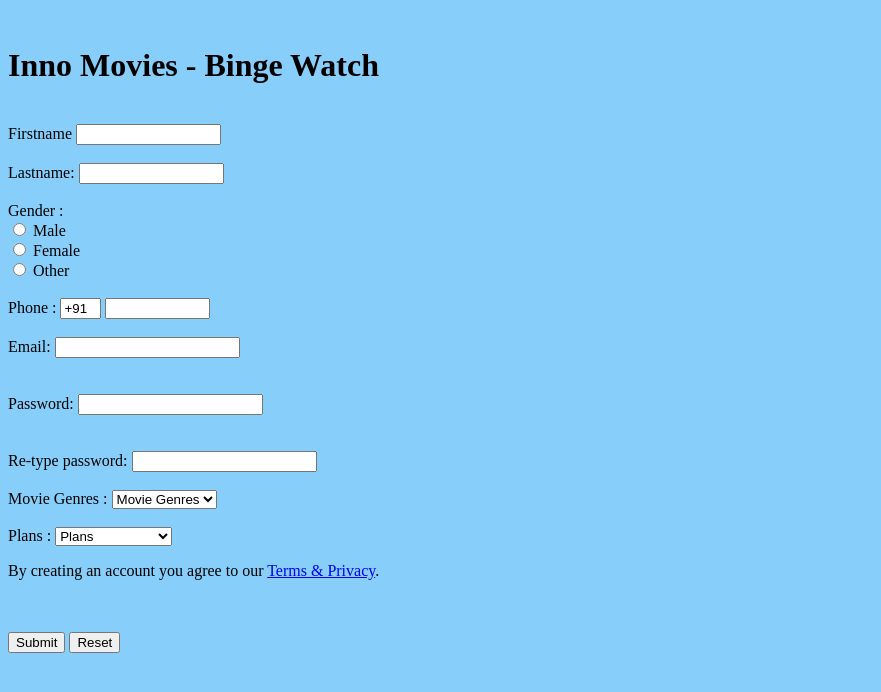
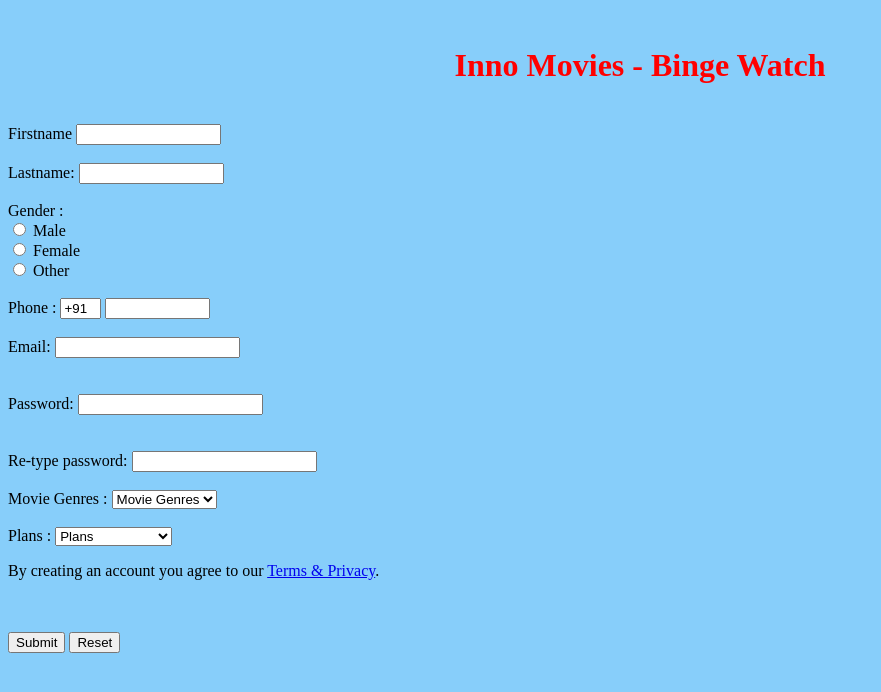
Before and after one commit to Sfundon97/Deviare, a plain HTML site: page index.html in a window 1280 px wide. Shown: the whole page, without its empty margins (0-881 px from the left). Drawn offline with Linux system fonts and the light colour scheme.

Commit message:
Update index.html

```diff
--- a/index.html
+++ b/index.html
@@ -6,7 +6,7 @@
     </head>
     <body bgcolor="Lightskyblue">
     <br>
-        <h1>Inno Movies - Binge Watch</h1>
+        <h1 style="color:red;text-align:center;">Inno Movies - Binge Watch</h1>
     <br>
 
     <form>
```
